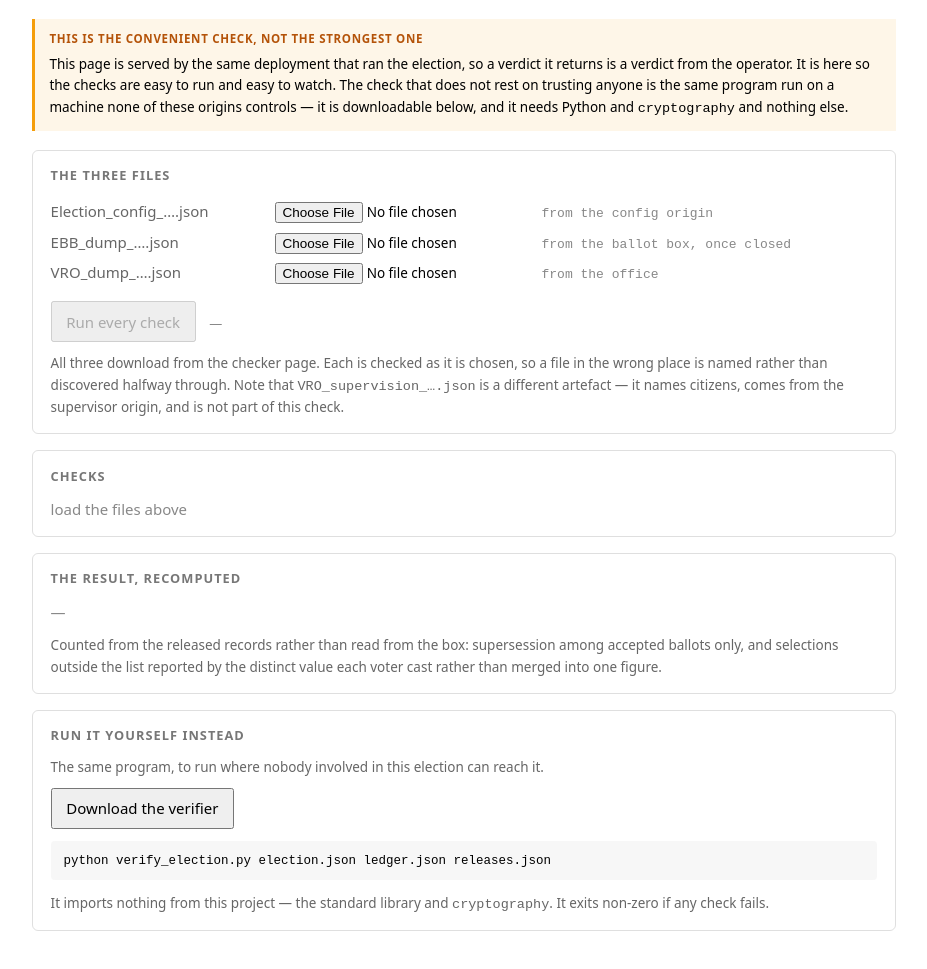
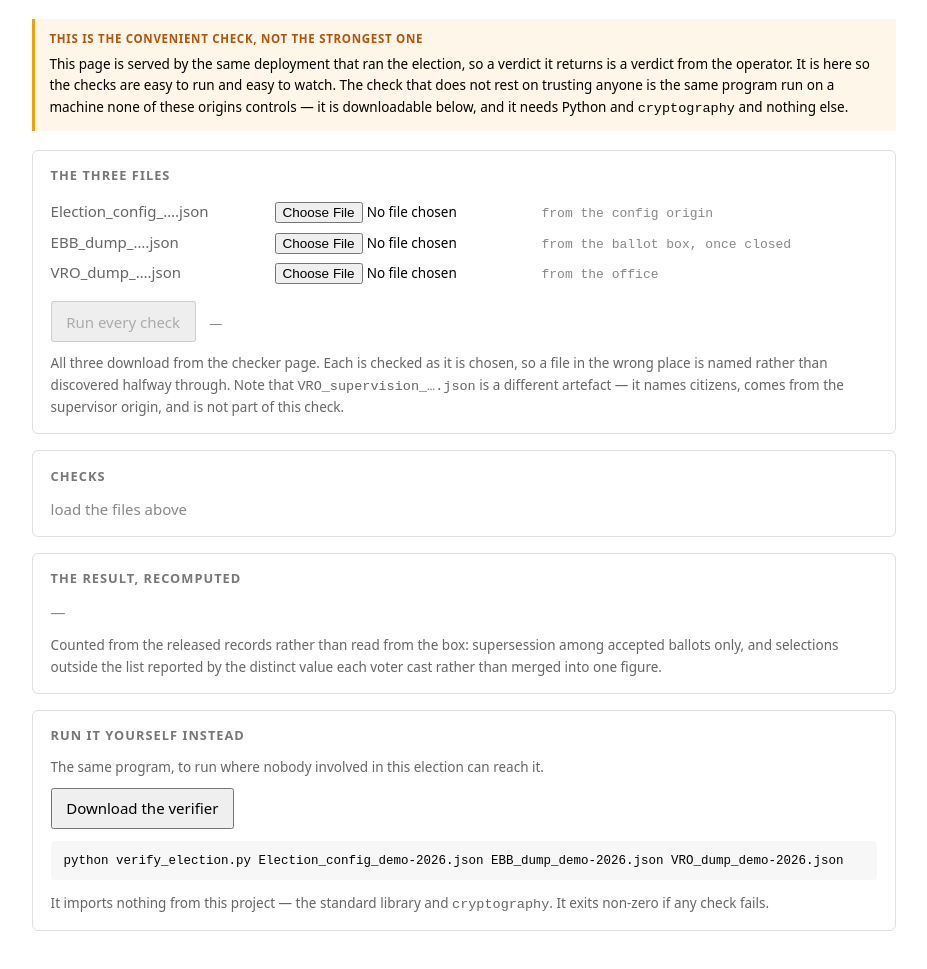
Before and after one commit to SkipperA/online_voting_POC, a plain HTML site: page web/verifier/static/index.html in a window 1280 px wide. Shown: the part 121-1090 px from the top of the page, without its empty margins (176-1103 px from the left). Drawn offline with Linux system fonts and the light colour scheme.

Commit message:
Correct parameter for downloaded election checker.

```diff
--- a/web/verifier/static/index.html
+++ b/web/verifier/static/index.html
@@ -75,7 +75,7 @@ and nothing else.</p>
   <p style="margin:0 0 .6rem;color:#666;font-size:13.5px">The same program,
   to run where nobody involved in this election can reach it.</p>
   <p style="margin:0 0 .7rem"><button id="get-script">Download the verifier</button></p>
-  <pre>python verify_election.py election.json ledger.json releases.json</pre>
+  <pre>python verify_election.py Election_config_demo-2026.json EBB_dump_demo-2026.json VRO_dump_demo-2026.json</pre>
   <p style="color:#666;font-size:13.5px;margin:.4rem 0 0">It imports nothing
   from this project — the standard library and <code>cryptography</code>. It
   exits non-zero if any check fails.</p>
```
